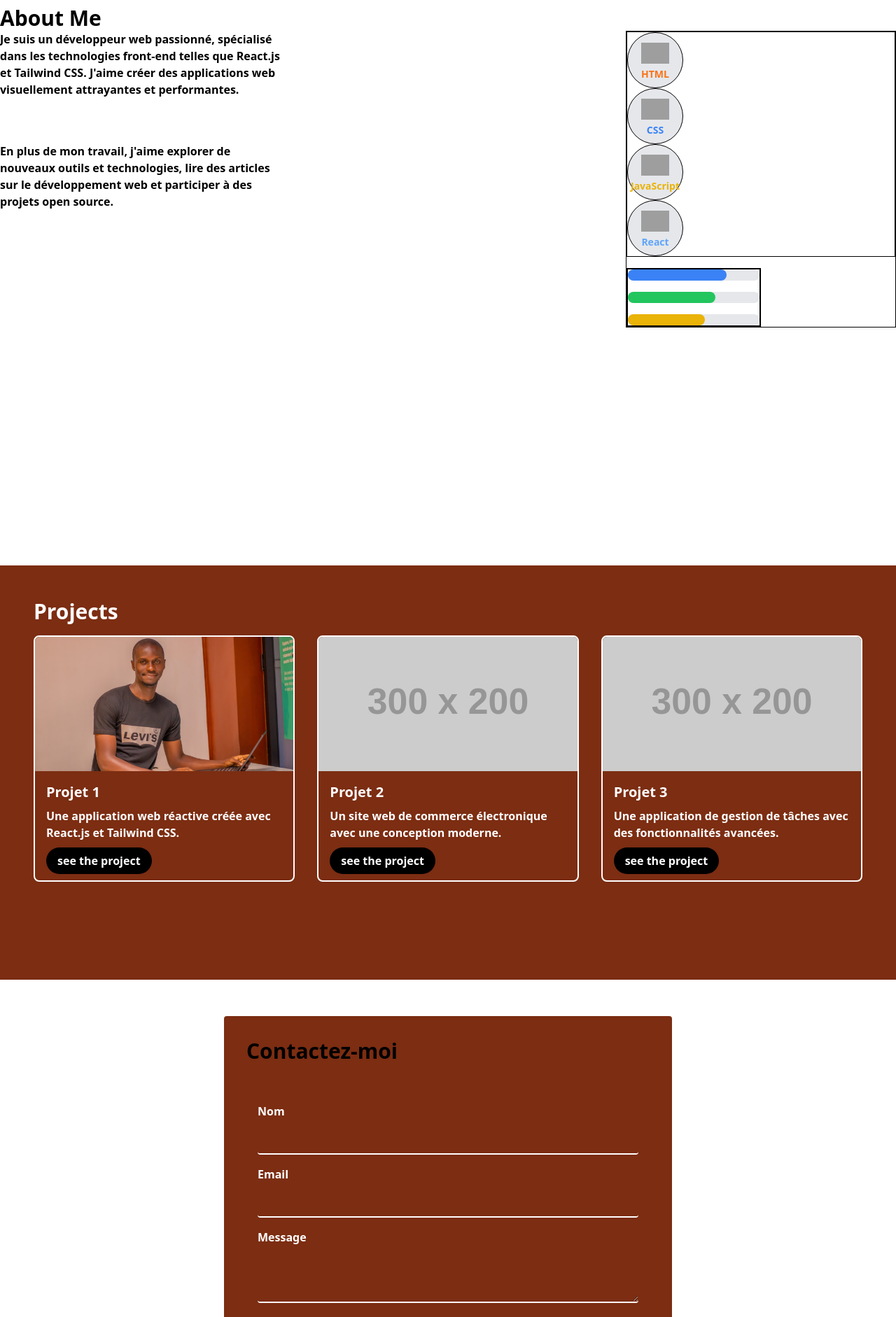
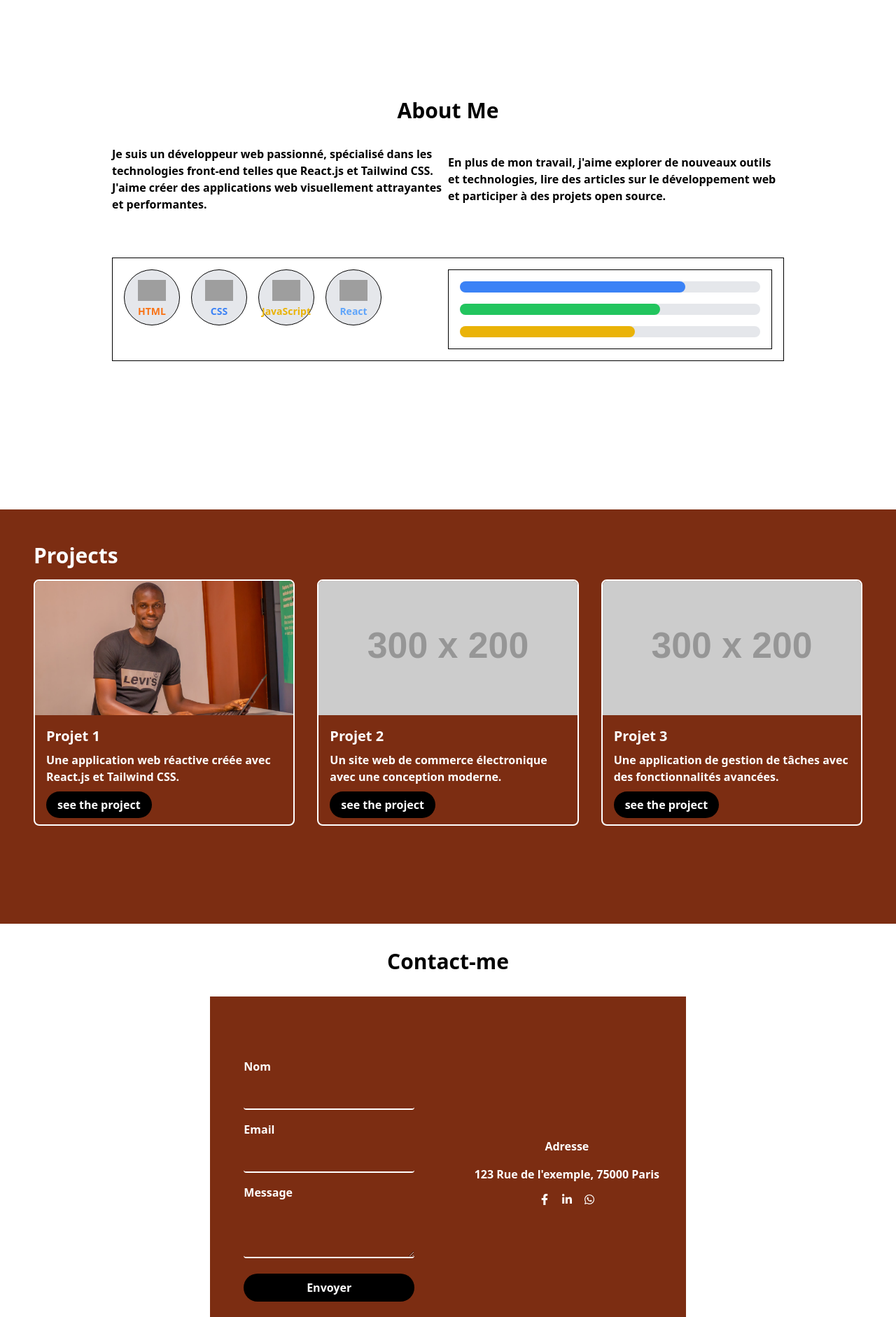
Before and after one commit to Gerardotango/New-portfolio, a React (Vite) app: page / in a window 1280 px wide. Shown: the part 600-2482 px from the top of the page at 70% size. Built offline with nearby package versions, Linux system fonts and the light colour scheme; grey boxes are pictures that could not be loaded; a web font is replaced by a local one.

Commit message:
nouvelle positionnement des elements dans about.jsx et contact.jsx

```diff
--- a/src/components/about.jsx
+++ b/src/components/about.jsx
@@ -26,17 +26,15 @@ function About() {
       color: 'text-blue-400',
       image: 'https://cdn.jsdelivr.net/gh/devicons/devicon/icons/react/react-original.svg'
     },
-
   ];
 
   return (
-    <section className='h-[50rem] bg-white'>
-      <div className='mt-20'>
+    <section className='h-[50rem] bg-white flex justify-center items-center'>
+      <div className='flex flex-col items-center gap-8 w-3/4'>
+        <div>
           <h2 className="text-3xl font-bold text-black font-inter font-semibold">About Me</h2>
         </div>
-      <div className='flex flex-row items-start justify-center h-full pb-96 gap-20'>
-
-        <div className='flex flex-col gap-8'>
+        <div className='flex justify-between items-center w-full'>
           <div className='w-1/2'>
             <p className="text-black mb-8 font-inter font-semibold">
               Je suis un développeur web passionné, spécialisé dans les technologies
@@ -52,18 +50,17 @@ function About() {
             </p>
           </div>
         </div>
-        <div className='flex flex-col border border-black gap-4 border border-black'>
-          <div className='w-96  gap-6 border border-black'>
+        <div className='flex justify-between items-start w-full border border-black p-4'>
+          <div className='grid grid-cols-4 gap-4'>
             {technologies.map((tech, index) => (
-              <div key={index} className='flex flex-wrap w-20 h-20 bg-gray-200 rounded-full flex flex-col justify-center items-center hover:scale-110 transition-transform duration-300 border border-black'>
+              <div key={index} className='flex flex-col items-center justify-center bg-gray-200 rounded-full w-20 h-20 hover:scale-110 transition-transform duration-300 border border-black'>
                 <img src={tech.image} alt={tech.name} className='w-10 h-10 object-contain' />
                 <span className={`text-sm font-semibold ${tech.color}`}>{tech.name}</span>
               </div>
             ))}
           </div>
-          <div className='w-1/2  border border-black'>
-
-            <div className='w-full flex flex-col gap-4 border border-black'>
+          <div className='w-1/2 border border-black p-4'>
+            <div className='w-full flex flex-col gap-4'>
               <div className='w-full bg-gray-200 rounded-full h-4'>
                 <div className='bg-blue-500 h-4 rounded-full w-9/12'></div>
               </div>
--- a/src/components/contact.jsx
+++ b/src/components/contact.jsx
@@ -1,4 +1,5 @@
 import React, { useState } from 'react';
+import { FaFacebookF, FaLinkedinIn, FaWhatsapp } from 'react-icons/fa';
 
 const Contact = () => {
   const [name, setName] = useState('');
@@ -15,11 +16,16 @@ const Contact = () => {
 
   return (
     <section className="bg-white md:h-[40rem] flex justify-center items-center py-12 md:py-0">
-      <div className="bg-orange-900 rounded w-full md:w-2/3 lg:w-1/2 p-6 md:p-8">
-        <h2 className="text-3xl font-bold mb-4 text-black">Contactez-moi</h2>
+      <div className="flex flex-col items-center">
+        <div className="text-center mb-8">
+          <h2 className="text-3xl  font-inter font-semibold text-black">Contact-me</h2>
+        </div>
+        <div className="flex flex-row justify-center">
+          <div className="flex flex-row justify-center">
+            <div className="bg-orange-900  md:w-2/3 lg:w-1/2 p-6 md:p-8">
               <form onSubmit={handleSubmit} className="sm:mr-4 ml-4 mt-8 mb-8 bg-orange-900 pt-6">
                 <div className="mb-4">
-            <label htmlFor="name" className="block text-white font-bold mb-2">
+                  <label htmlFor="name" className="block text-white font-inter font-semibold mb-2">
                     Nom
                   </label>
                   <input
@@ -31,7 +37,7 @@ const Contact = () => {
                   />
                 </div>
                 <div className="mb-4">
-            <label htmlFor="email" className="block text-white font-bold mb-2">
+                  <label htmlFor="email" className="block text-white font-inter font-semibold mb-2">
                     Email
                   </label>
                   <input
@@ -43,7 +49,7 @@ const Contact = () => {
                   />
                 </div>
                 <div className="mb-4">
-            <label htmlFor="message" className="block text-white font-bold mb-2">
+                  <label htmlFor="message" className="block text-white  font-inter font-semibold mb-2">
                     Message
                   </label>
                   <textarea
@@ -56,11 +62,29 @@ const Contact = () => {
                 </div>
                 <button
                   type="submit"
-            className="bg-black hover:bg-blue-600 text-white py-2 px-4 rounded-full w-full"
+                  className="bg-black hover:bg-blue-600 text-white  font-inter font-semibold py-2 px-4 rounded-full w-full"
                 >
                   Envoyer
                 </button>
               </form>
+            </div>
+            <div className="bg-orange-900 md:w-2/3 lg:w-1/2 p-6 md:p-8 flex flex-col justify-center items-center">
+              <div className="text-white  font-inter font-semibold mb-4">Adresse</div>
+              <div className="text-white  font-inter font-semibold mb-4">123 Rue de l'exemple, 75000 Paris</div>
+              <div className="flex gap-4">
+                <a href="#" className="text-white hover:text-blue-600">
+                  <FaFacebookF />
+                </a>
+                <a href="#" className="text-white hover:text-blue-600">
+                  <FaLinkedinIn />
+                </a>
+                <a href="#" className="text-white hover:text-blue-600">
+                  <FaWhatsapp />
+                </a>
+              </div>
+            </div>
+          </div>
+        </div>
       </div>
     </section>
   );
```
Lines whose indentation alone changed are shown as unchanged.
